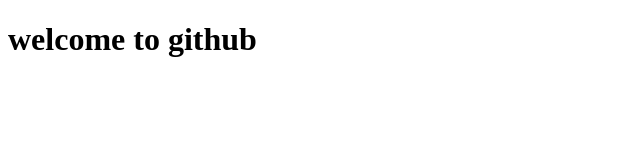
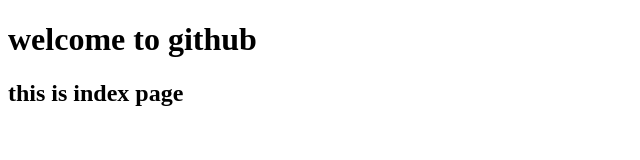
Before and after one commit to durgaprasadatla/proj1, a plain HTML site: page index.html in a window 1280 px wide. Shown: the whole page, without its empty margins (0-640 px from the left). Drawn offline with Linux system fonts and the light colour scheme.

Commit message:
modified index.html

```diff
--- a/index.html
+++ b/index.html
@@ -9,5 +9,8 @@
     <header>
         <h1>welcome to github</h1>
     </header>
+    <main>
+        <h2>this is index page</h2>
+    </main>
 </body>
 </html>
```
